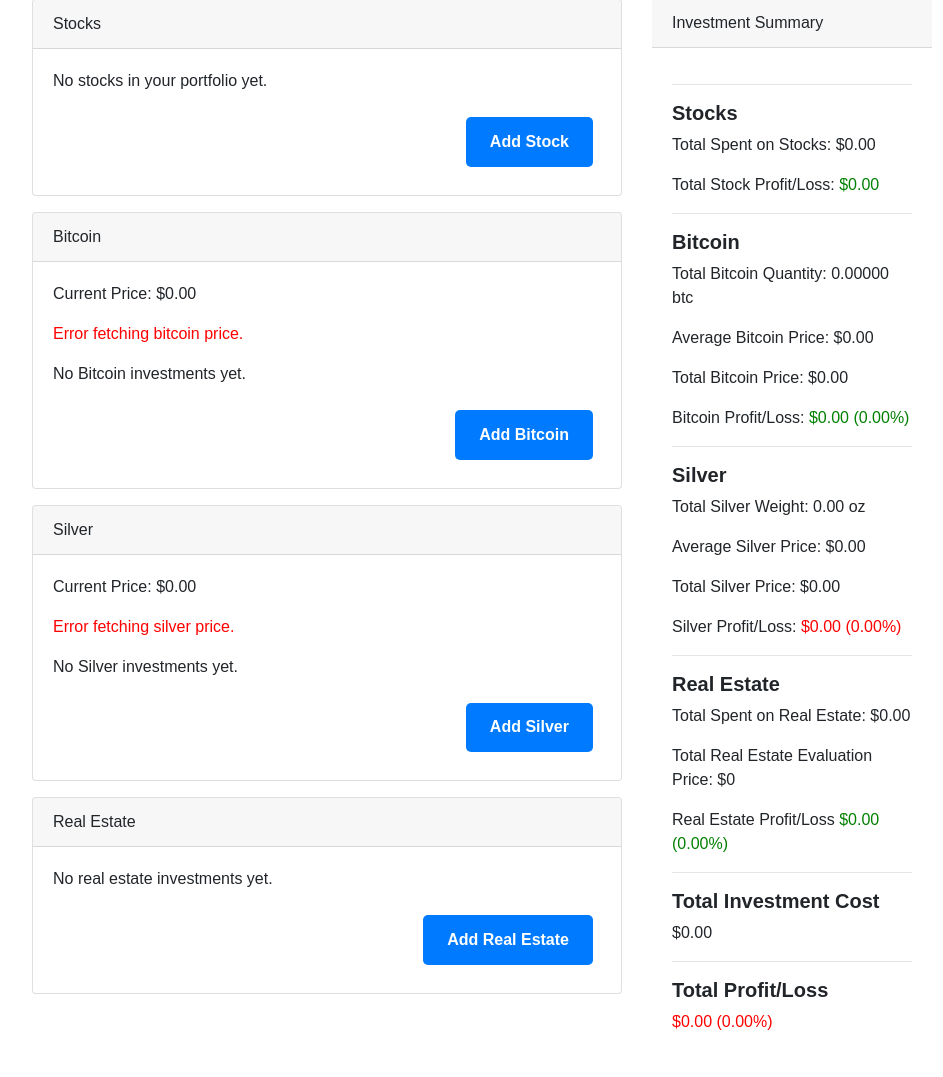
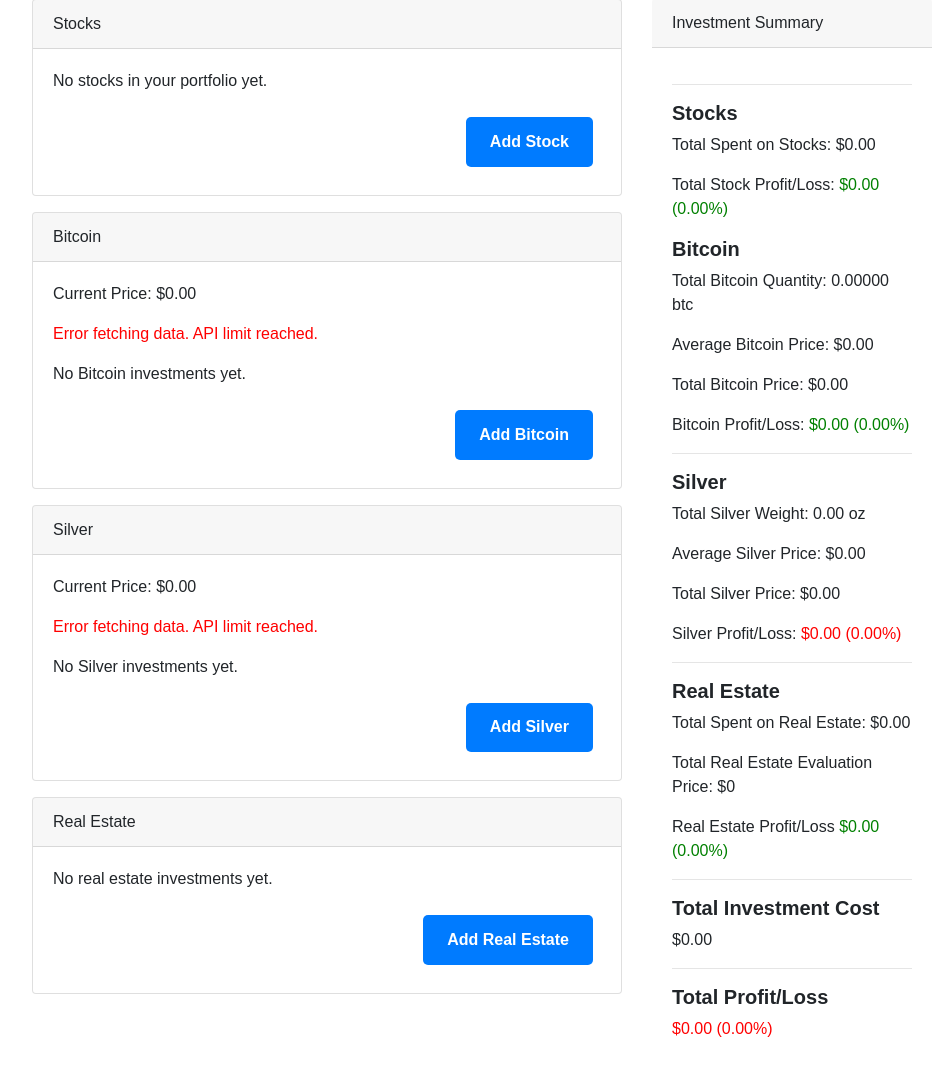
Before and after one commit to ggeorgiev966/InvestmentApp, a Django app: page /portfolio/ in a window 1280 px wide. Shown: the part 145-1222 px from the top of the page, without its empty margins (158-1101 px from the left). Before the commit the page ends 1175 px from the top, so only its background shows below. Run offline with Django 5.2, Linux system fonts and the light colour scheme; the visitor is signed in with stand-in values (Sample User, id 1); data comes from the database, SQL or seed files in the repository; data that the repository does not hold is empty; some libraries are stand-ins or nearby versions.

Commit message:
Applied some bugfixes

```diff
--- a/portfolio/apis.py
+++ b/portfolio/apis.py
@@ -1,4 +1,5 @@
 import requests
+from django.http import JsonResponse
 
 LAST_SILVER_PRICE = None
 LAST_BITCOIN_PRICE = None
@@ -85,3 +86,7 @@ def get_stock_price(symbol):
             return {"current_stock_price": float(last_price), "error": "Error fetching stock price. Displaying last available price."}
         else:
             return {"current_stock_price": 0.0, "error": "Error fetching stock price. API limit reached."}
+
+
+def last_stock_prices_view(request):
+    return JsonResponse(LAST_STOCK_PRICES)
--- a/portfolio/urls.py
+++ b/portfolio/urls.py
@@ -1,6 +1,7 @@
 from django.urls import path
 
 from . import views
+from .apis import last_stock_prices_view
 from .views import home, PortfolioView, StockCreateView, BitcoinCreateView, SilverCreateView, register, \
     bitcoin_price_view, StockUpdateView, BitcoinUpdateView, SilverUpdateView, DeleteBitcoinView, DeleteSilverView, \
     DeleteStockView, ConfirmDeleteView, silver_price_view, stock_price_view, RealEstateCreateView, RealEstateUpdateView, \
@@ -31,4 +32,5 @@ urlpatterns = [
     path('delete_silver/<int:pk>/', DeleteSilverView.as_view(), name='delete_silver'),
     path('delete_realestate/<int:pk>/', DeleteRealEstateView.as_view(), name='delete_realestate'),
     path('confirm_delete/<str:model_name>/<int:pk>/', ConfirmDeleteView.as_view(), name='confirm_delete'),
+    path('api/last-stock-prices/', last_stock_prices_view, name='last_stock_prices_view'),
 ]
--- a/portfolio/views.py
+++ b/portfolio/views.py
@@ -79,6 +79,9 @@ class PortfolioView(View):
             data['profit_percentage'] = (data['profit_loss'] / data['total_price']) * 100 if data['total_price'] else 0.0
             total_stock_profit_loss += data['profit_loss']
 
+        # Calculate total stock profit/loss percentage
+        total_stock_profit_percentage = (total_stock_profit_loss / total_spent_on_stocks) * 100 if total_spent_on_stocks else 0.0
+
         # Calculate total investment cost
         total_investment_cost = total_bitcoin_price + total_silver_price + total_real_estate_purchase_price + total_spent_on_stocks
 
@@ -107,6 +110,7 @@ class PortfolioView(View):
             'silver_profit_percentage': silver_profit_percentage,
             'total_spent_on_stocks': total_spent_on_stocks,
             'total_stock_profit_loss': total_stock_profit_loss,
+            'total_stock_profit_percentage': total_stock_profit_percentage,
             'total_profit_loss': total_profit_loss,
             'total_profit_percentage': total_profit_percentage,
             'stocks': portfolio.stocks.all(),
--- a/templates/portfolio/dashboard.html
+++ b/templates/portfolio/dashboard.html
@@ -32,7 +32,7 @@
                 <div class="card mt-3">
                     <div class="card-header">Bitcoin</div>
                     <div class="card-body">
-                        <p>Current Price: $<span id="bitcoin-price">Loading...</span></p>
+                        <p>Current Price: $<span id="bitcoin-price"></span></p>
                         <p id="bitcoin-error" style="color: red;"></p>
                         {% for btc in bitcoins %}
                             <p>Quantity: {{ btc.quantity|floatformat:5 }} - Purchase Price:
@@ -106,7 +106,7 @@
                                         <li>Current Price: ${{ data.current_price|floatformat:2 }}</li>
                                         <li>Profit/Loss: <span class="profit-loss-text"
                                                                style="color: {% if data.profit_loss >= 0 %}green{% else %}red{% endif %};">
-                                ${{ data.profit_loss|floatformat:2 }} {{ data.profit_percentage|floatformat:2 }}%</span>
+                                ${{ data.profit_loss|floatformat:2 }} ({{ data.profit_percentage|floatformat:2 }}%)</span>
                                         </li>
                                     </ul>
                                     <hr>
@@ -114,11 +114,10 @@
                                 <p>Total Spent on Stocks: ${{ total_spent_on_stocks|floatformat:2 }}</p>
                                 <p>Total Stock Profit/Loss: <span class="profit-loss-text"
                                                                   style="color: {% if total_stock_profit_loss >= 0 %}green{% else %}red{% endif %};">
-                        ${{ total_stock_profit_loss|floatformat:2 }}
+                        ${{ total_stock_profit_loss|floatformat:2 }} ({{ total_stock_profit_percentage|floatformat:2 }}%)
                     </span></p>
                             </div>
 
-                            <hr>
                             <h5><strong>Bitcoin</strong></h5>
                             <p>Total Bitcoin Quantity: {{ total_bitcoin_quantity|floatformat:5 }} btc</p>
                             <p>Average Bitcoin Price: ${{ avg_bitcoin_price|floatformat:2 }}</p>
@@ -188,7 +187,7 @@
                     // Handling Bitcoin or Silver Prices (if applicable)
                     else if (data.current_bitcoin_price !== undefined || data.current_silver_price !== undefined) {
                         const priceKey = data.current_bitcoin_price !== undefined ? 'current_bitcoin_price' : 'current_silver_price';
-                        const price = parseFloat(data[priceKey]);
+                        const price = parseFloat(data[priceKey].replace(/,/g, ''));
                         if (!isNaN(price) && price !== 0.0) {
                             // Valid price
                             priceElement.innerText = price.toFixed(2);
```
